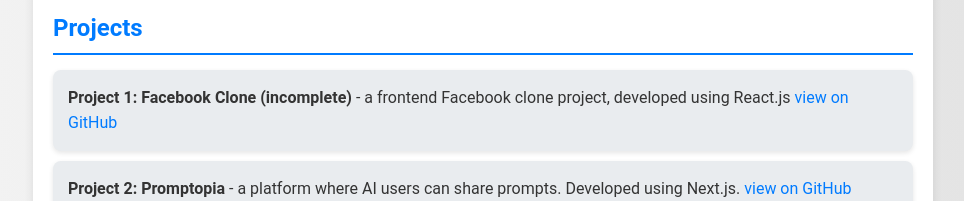
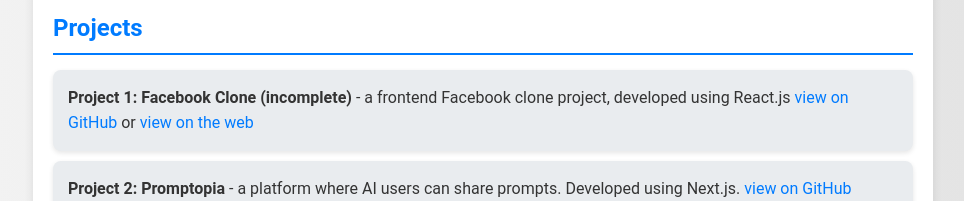
Before and after one commit to jansencodez/portfolio, a plain HTML site: page index.html in a window 1280 px wide. Shown: the part 1116-1317 px from the top of the page, without its empty margins (157-1121 px from the left). Drawn offline with Linux system fonts and the light colour scheme.

```diff
--- a/index.html
+++ b/index.html
@@ -94,7 +94,7 @@
       <section class="projects" id="projects">
         <h2>Projects</h2>
         <ul>
-          <li class="card"><strong>Project 1: Facebook Clone (incomplete)</strong> - a frontend Facebook clone project, developed using React.js <a href="https://github.com/jansencodez/facebook" target="_blank">view on GitHub</a></li>
+          <li class="card"><strong>Project 1: Facebook Clone (incomplete)</strong> - a frontend Facebook clone project, developed using React.js <a href="https://github.com/jansencodez/facebook" target="_blank">view on GitHub</a> or <a href="https://promptopia-two-eta.vercel.app/">view on the web</a></li>
           <li class="card"><strong>Project 2: Promptopia</strong> - a platform where AI users can share prompts. Developed using Next.js. <a href="https://github.com/jansencodez/promptopia" target="_blank">view on GitHub</a></li>
           <li class="card"><strong>Project 3: Farmus</strong> - a mobile app for farmers and clients to connect. Developed using React Native <a href="https://github.com/jansencodez/farmus" target="_blank">view on GitHub</a></li>
           <li class="card"><strong>Project 4: Rock-Paper-Scissors</strong> - simple game developed using HTML, CSS, and JavaScript <a href="https://github.com/jansencodez/rockpaperscissors" target="_blank">view on GitHub</a></li>
```
